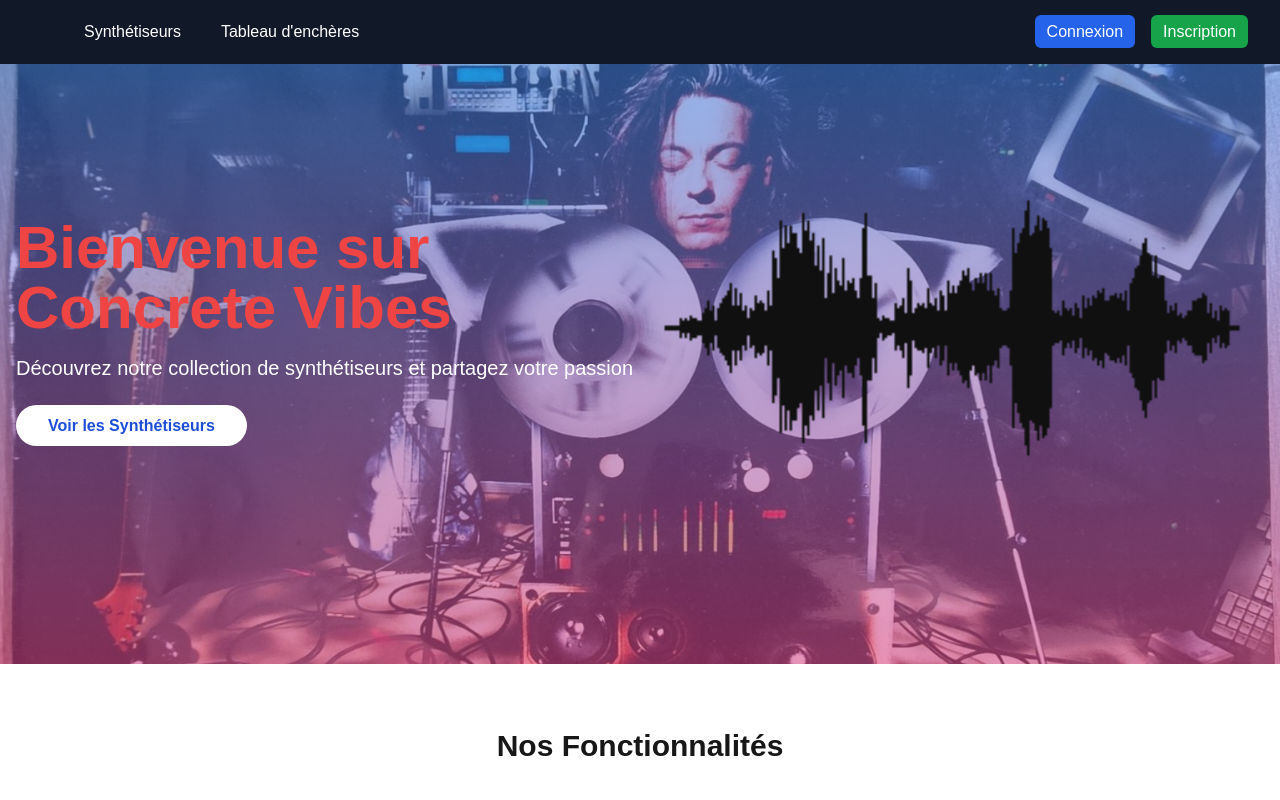
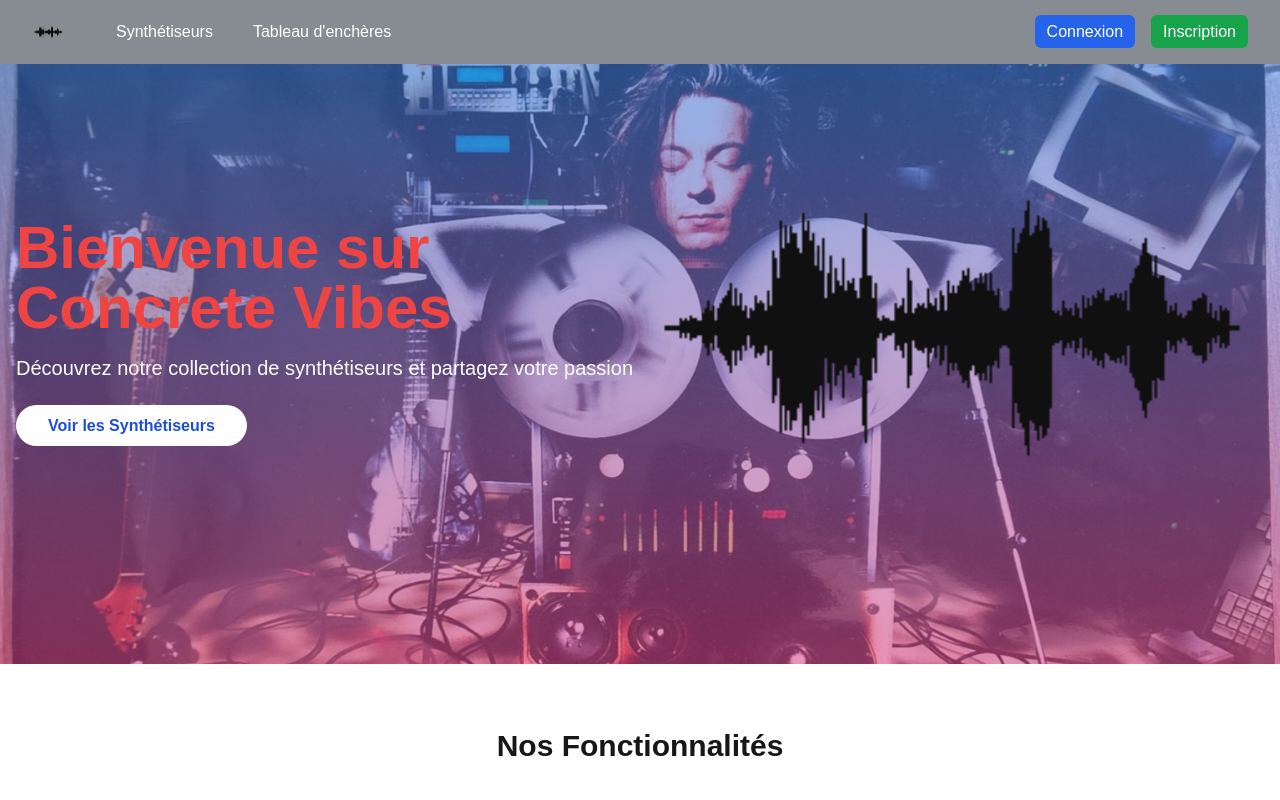
Before and after one commit to myriam-braconier/cv_frontend, a Next.js app: page / in a window 1280 px wide. Shown: the top 800 px of the page. Built offline with nearby package versions, Linux system fonts and the light colour scheme.

Commit message:
page d'accueil

```diff
--- a/src/components/layout/NavBar.tsx
+++ b/src/components/layout/NavBar.tsx
@@ -2,6 +2,7 @@
 import Link from "next/link";
 import { useState, useEffect, useCallback } from "react";
 import { usePathname, useRouter } from "next/navigation";
+import Image from "next/image";
 
 interface User {
     username?: string;
@@ -78,20 +79,20 @@ export default function Navbar() {
 
 
 	return (
-		<nav className="bg-gray-900 text-white">
+		<nav className="bg-gray-900/50 text-white">
 			<div className="max-w-7xl mx-auto px-4 sm:px-6 lg:px-8">
 				<div className="flex justify-between h-16 items-center">
 					{/* Logo et liens principaux */}
 					<div className="flex items-center">
-						{/* <Link href="/" className="flex-shrink-0">
+						<Link href="/" className="flex-shrink-0">
 							<Image
-								src="/images/logo.png"
+								src="/images/sound.gif"
 								alt="Logo"
 								width={32}
 								height={32}
 								className="rounded-full"
 							/>
-						</Link> */}
+						</Link>
 						<div className="hidden md:block ml-10">
 							<div className="flex items-baseline space-x-4">
 								<Link
```
